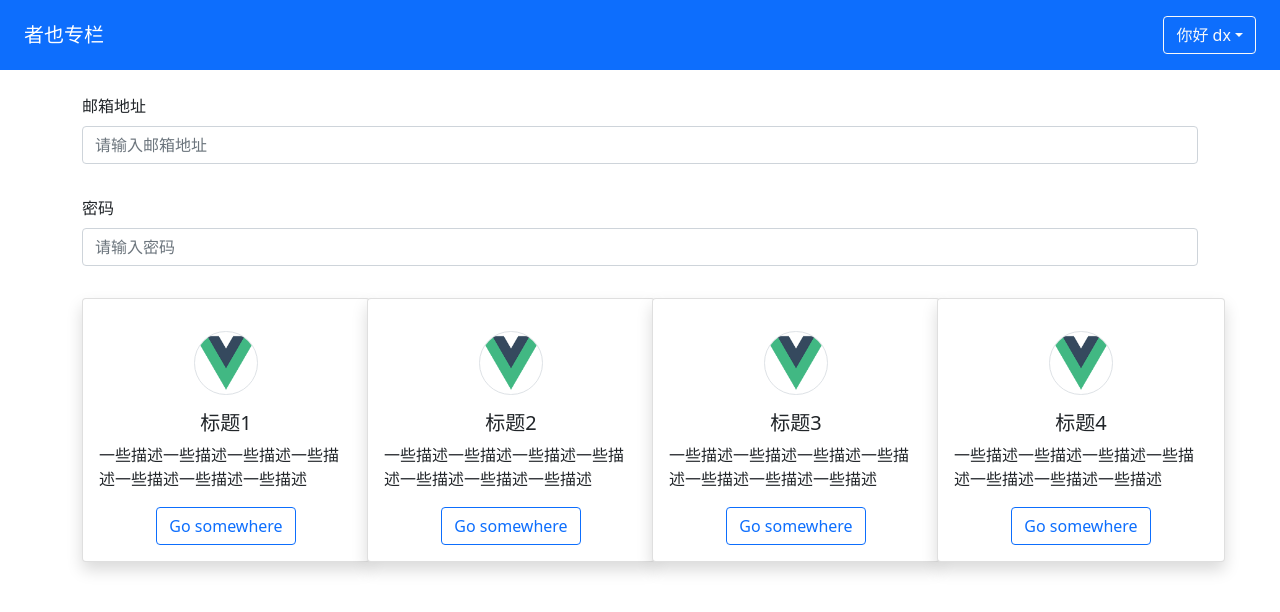
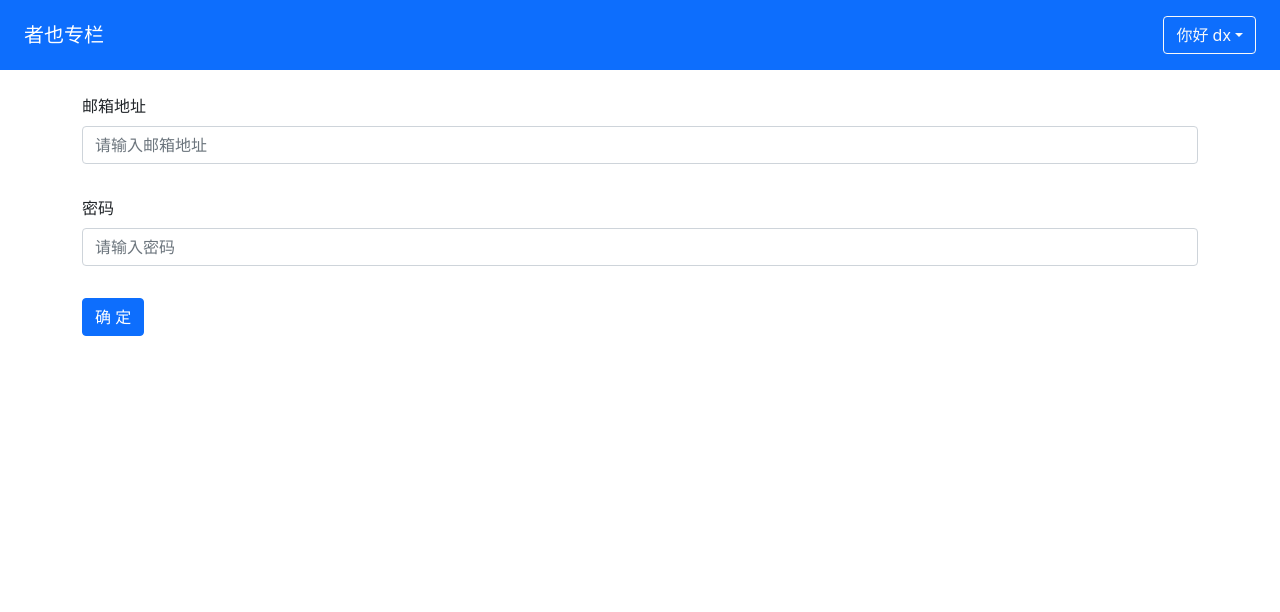
Before and after one commit to kororinto/zheye, a Vue app: page / in a window 1280 px wide. Shown: the top 612 px of the page. Built offline with nearby package versions, Linux system fonts and the light colour scheme.

Commit message:
表单验证 使用mitt让兄弟组件通信

```diff
--- a/package.json
+++ b/package.json
@@ -9,6 +9,7 @@
   },
   "dependencies": {
     "bootstrap": "^5.1.3",
+    "mitt": "^3.0.0",
     "vue": "^3.0.0"
   },
   "devDependencies": {
--- a/src/App.vue
+++ b/src/App.vue
@@ -1,10 +1,10 @@
 <template>
     <GlobalHeader :user="user"></GlobalHeader>
     <div class="container">
-        <form action="">
+        <ValidateForm @formSubmit="onFormSubmit">
             <div class="mb-3">
                 <label for="exampleInputEmail1" class="form-label">邮箱地址</label>
-                <DInput
+                <ValidateInput
                     :rules="[
                         { type: 'required', message: '请输入邮箱地址' },
                         { type: 'email', message: '请输入正确格式的邮箱地址' }
@@ -12,11 +12,12 @@
                     v-model="email.val"
                     placeholder="请输入邮箱地址"
                     type="text"
-                ></DInput>
+                    ref="inputRef"
+                ></ValidateInput>
             </div>
             <div class="mb-3">
                 <label for="exampleInputEmail1" class="form-label">密码</label>
-                <DInput
+                <ValidateInput
                     :rules="[
                         { type: 'required', message: '请输入密码' },
                         {
@@ -28,44 +29,48 @@
                     v-model="password.val"
                     placeholder="请输入密码"
                     type="password"
-                ></DInput>
+                ></ValidateInput>
             </div>
-        </form>
+            <template #submit>
+                <button type="submit" class="btn btn-primary">确 定</button>
+            </template>
+        </ValidateForm>
         <ColumnList :list="list"></ColumnList>
     </div>
 </template>
 
 <script lang="ts">
-import { defineComponent, reactive } from 'vue'
+import { defineComponent, reactive, ref } from 'vue'
 import 'bootstrap/dist/css/bootstrap.min.css'
 import ColumnList, { ListItem } from './components/ColumnList.vue'
 import GlobalHeader, { UserInfo } from './components/GlobalHeader.vue'
-import DInput from './components/DInput.vue'
+import ValidateInput from './components/ValidateInput.vue'
+import ValidateForm from './components/ValidateForm.vue'
 const list: ListItem[] = [
-    {
-        id: 1,
-        title: '标题1',
-        avatar: '',
-        description: '一些描述一些描述一些描述一些描述一些描述一些描述一些描述'
-    },
-    {
-        id: 2,
-        title: '标题2',
-        avatar: '',
-        description: '一些描述一些描述一些描述一些描述一些描述一些描述一些描述'
-    },
-    {
-        id: 3,
-        title: '标题3',
-        avatar: '',
-        description: '一些描述一些描述一些描述一些描述一些描述一些描述一些描述'
-    },
-    {
-        id: 4,
-        title: '标题4',
-        avatar: '',
-        description: '一些描述一些描述一些描述一些描述一些描述一些描述一些描述'
-    }
+    // {
+    //     id: 1,
+    //     title: '标题1',
+    //     avatar: '',
+    //     description: '一些描述一些描述一些描述一些描述一些描述一些描述一些描述'
+    // },
+    // {
+    //     id: 2,
+    //     title: '标题2',
+    //     avatar: '',
+    //     description: '一些描述一些描述一些描述一些描述一些描述一些描述一些描述'
+    // },
+    // {
+    //     id: 3,
+    //     title: '标题3',
+    //     avatar: '',
+    //     description: '一些描述一些描述一些描述一些描述一些描述一些描述一些描述'
+    // },
+    // {
+    //     id: 4,
+    //     title: '标题4',
+    //     avatar: '',
+    //     description: '一些描述一些描述一些描述一些描述一些描述一些描述一些描述'
+    // }
 ]
 const user: UserInfo = {
     isLogin: true,
@@ -76,7 +81,8 @@ export default defineComponent({
     components: {
         ColumnList,
         GlobalHeader,
-        DInput
+        ValidateInput,
+        ValidateForm
     },
     setup() {
         const email = reactive({
@@ -89,11 +95,19 @@ export default defineComponent({
             error: false,
             message: ''
         })
+        const onFormSubmit = (passed: boolean) => {
+            console.log(passed)
+            // passed 为 true 表单验证全通过
+            // passed 为 false 表单验证存在未通过
+        }
+        const inputRef = ref()
         return {
             list,
             user,
             email,
-            password
+            password,
+            onFormSubmit,
+            inputRef
         }
     }
 })
--- /dev/null
+++ b/src/components/ValidateForm.vue
@@ -0,0 +1,50 @@
+<template>
+    <form class="validate-form-container">
+        <slot></slot>
+        <div class="submit-area" @click.prevent="onFormSubmit">
+            <slot name="submit">
+                <button type="submit" class="btn btn-primary">提交</button>
+            </slot>
+        </div>
+    </form>
+</template>
+
+<script lang="ts">
+import { defineComponent, onBeforeMount, onUnmounted } from '@vue/runtime-core'
+import mitt from 'mitt'
+type Events = {
+    formItemCreated: Validator
+}
+type Validator = () => boolean
+export const emitter = mitt<Events>()
+export default defineComponent({
+    name: 'ValidateForm',
+    emits: ['formSubmit'],
+    setup(props, context) {
+        const validators: Validator[] = []
+        const onFormSubmit = () => {
+            const passed = validators.map((validator) => validator()).every((item) => item)
+            context.emit('formSubmit', passed)
+        }
+        const callback = (validator: Validator) => {
+            validators.push(validator)
+        }
+        // 父beforeCreate -> 父created -> 父beforeMount ->
+        // 子beforeCreate -> 子created -> 子beforeMount ->
+        // 子mounted->父mounted
+        // emitter添加监听事件应该在子组件Mounted之前
+        onBeforeMount(() => {
+            emitter.on('formItemCreated', callback)
+        })
+        onUnmounted(() => {
+            emitter.off('formItemCreated', callback)
+            validators.splice(0)
+        })
+        return {
+            onFormSubmit
+        }
+    }
+})
+</script>
+
+<style></style>
--- a/src/components/DInput.vue
+++ b/src/components/ValidateInput.vue
@@ -13,7 +13,8 @@
 </template>
 
 <script lang="ts">
-import { defineComponent, PropType, reactive } from '@vue/runtime-core'
+import { defineComponent, onMounted, PropType, reactive } from '@vue/runtime-core'
+import { emitter } from './ValidateForm.vue'
 
 interface RuleItem {
     type: 'required' | 'email' | 'range'
@@ -29,7 +30,7 @@ interface RuleItem {
 }
 const emailReg = /^[a-zA-Z0-9.!#$%&’*+/=?^_`{|}~-]+@[a-zA-Z0-9-]+(?:\.[a-zA-Z0-9-]+)*$/
 export default defineComponent({
-    name: 'DInput',
+    name: 'ValidateInput',
     inheritAttrs: false,
     props: {
         rules: {
@@ -58,12 +59,12 @@ export default defineComponent({
                         passed = emailReg.test(inputData.val)
                         break
                     case 'range':
-                        if (item.min && (inputData.val.length <= item.min.length || inputData.val.includes(' '))) {
+                        if (item.min && (inputData.val.length < item.min.length || inputData.val.includes(' '))) {
                             passed = false
                             inputData.message = item.min.message
                         } else if (
                             item.max &&
-                            (inputData.val.length >= item.max.length || inputData.val.includes(' '))
+                            (inputData.val.length > item.max.length || inputData.val.includes(' '))
                         ) {
                             passed = false
                             inputData.message = item.max.message
@@ -75,12 +76,16 @@ export default defineComponent({
                 return passed
             })
             inputData.error = !passed
+            return passed
         }
         const upDateValue = (e: KeyboardEvent) => {
             const newValue = (e.target as HTMLInputElement).value
             inputData.val = newValue
             context.emit('update:modelValue', newValue)
         }
+        onMounted(() => {
+            emitter.emit('formItemCreated', validate)
+        })
         return {
             inputData,
             validate,
```
Also changed, not shown: 1 other file (tests, documents, lock files or other folders).
